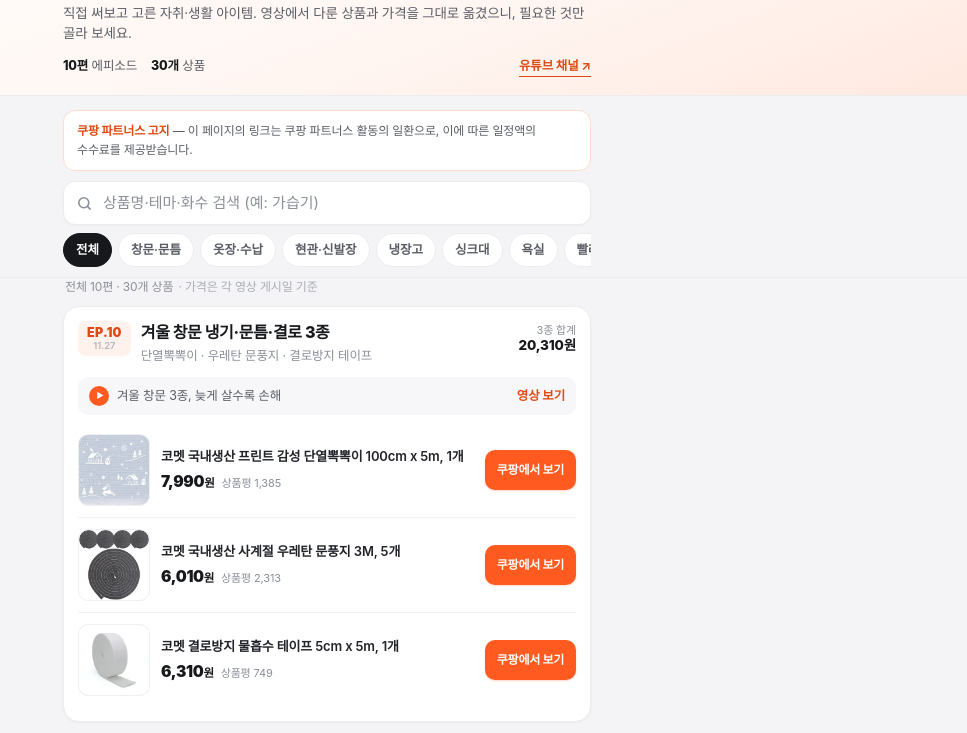
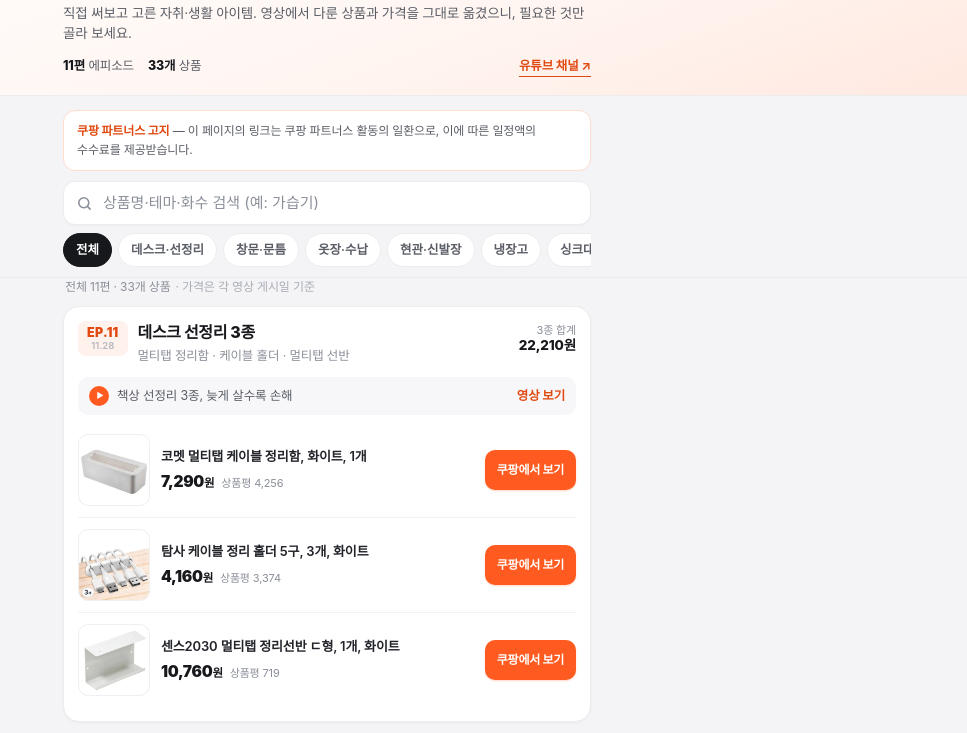
Before and after one commit to peem931029-cell/lifechange-pick, a plain HTML site: page index.html in a window 1280 px wide. Shown: the part 136-869 px from the top of the page, without its empty margins (313-1280 px from the left). Drawn offline with Linux system fonts and the light colour scheme; a web font is replaced by a local one.

Commit message:
EP.11 데스크 선정리 3종 추가 (11편·33개 상품, 테마 칩 데스크·선정리)

```diff
--- a/index.html
+++ b/index.html
@@ -4,10 +4,10 @@
 <meta charset="utf-8">
 <meta name="viewport" content="width=device-width, initial-scale=1, viewport-fit=cover">
 <title>이거사면인생바뀜 · 전편 상품 모음</title>
-<meta name="description" content="이거사면인생바뀜 쇼핑 쇼츠 EP.01~EP.10에 나온 갓성비 아이템 30개를 한 페이지에 모았습니다. 영상별 가격과 쿠팡 링크 바로가기.">
+<meta name="description" content="이거사면인생바뀜 쇼핑 쇼츠 EP.01~EP.11에 나온 갓성비 아이템 33개를 한 페이지에 모았습니다. 영상별 가격과 쿠팡 링크 바로가기.">
 <meta name="theme-color" content="#ffffff">
 <meta property="og:title" content="이거사면인생바뀜 · 전편 상품 모음">
-<meta property="og:description" content="영상에 나온 갓성비 아이템 30개, EP.01~10 한 페이지에.">
+<meta property="og:description" content="영상에 나온 갓성비 아이템 33개, EP.01~11 한 페이지에.">
 <meta property="og:type" content="website">
 <meta property="og:url" content="https://peem931029-cell.github.io/lifechange-pick/">
 <meta property="og:site_name" content="이거사면인생바뀜">
@@ -133,8 +133,8 @@ footer a{color:var(--brand-ink);font-weight:600}
     <p class="brand"><span class="dot">이</span>이거사면인생바뀜</p>
     <h1>영상에 나온 갓성비 아이템,<br>한 페이지에 모았습니다</h1>
     <p class="lead">직접 써보고 고른 자취·생활 아이템. 영상에서 다룬 상품과 가격을 그대로 옮겼으니, 필요한 것만 골라 보세요.</p>    <div class="stats">
-      <span><b>10편</b> 에피소드</span>
-      <span><b>30개</b> 상품</span>
+      <span><b>11편</b> 에피소드</span>
+      <span><b>33개</b> 상품</span>
       <a class="yt" href="https://www.youtube.com/@lifechange_pick" target="_blank" rel="noopener">유튜브 채널 ↗</a>
     </div>
   </div>
@@ -151,14 +151,57 @@ footer a{color:var(--brand-ink);font-weight:600}
       <input id="q" type="search" inputmode="search" autocomplete="off" placeholder="상품명·테마·화수 검색 (예: 가습기)" aria-label="상품 검색">
       <button id="clear" type="button" aria-label="검색어 지우기">✕</button>
     </div>
-    <div class="chips" role="group" aria-label="테마 필터"><button class="chip is-on" type="button" data-tag="전체">전체</button><button class="chip" type="button" data-tag="창문·문틈">창문·문틈</button><button class="chip" type="button" data-tag="옷장·수납">옷장·수납</button><button class="chip" type="button" data-tag="현관·신발장">현관·신발장</button><button class="chip" type="button" data-tag="냉장고">냉장고</button><button class="chip" type="button" data-tag="싱크대">싱크대</button><button class="chip" type="button" data-tag="욕실">욕실</button><button class="chip" type="button" data-tag="빨래">빨래</button><button class="chip" type="button" data-tag="먼지·털">먼지·털</button><button class="chip" type="button" data-tag="온열">온열</button><button class="chip" type="button" data-tag="가습기">가습기</button></div>
+    <div class="chips" role="group" aria-label="테마 필터"><button class="chip is-on" type="button" data-tag="전체">전체</button><button class="chip" type="button" data-tag="데스크·선정리">데스크·선정리</button><button class="chip" type="button" data-tag="창문·문틈">창문·문틈</button><button class="chip" type="button" data-tag="옷장·수납">옷장·수납</button><button class="chip" type="button" data-tag="현관·신발장">현관·신발장</button><button class="chip" type="button" data-tag="냉장고">냉장고</button><button class="chip" type="button" data-tag="싱크대">싱크대</button><button class="chip" type="button" data-tag="욕실">욕실</button><button class="chip" type="button" data-tag="빨래">빨래</button><button class="chip" type="button" data-tag="먼지·털">먼지·털</button><button class="chip" type="button" data-tag="온열">온열</button><button class="chip" type="button" data-tag="가습기">가습기</button></div>
   </div>
 </div>
 
 <main class="wrap">
-  <p class="meta-line"><span id="count">전체 10편 · 30개 상품</span><span class="asof">· 가격은 각 영상 게시일 기준</span></p>
+  <p class="meta-line"><span id="count">전체 11편 · 33개 상품</span><span class="asof">· 가격은 각 영상 게시일 기준</span></p>
   <div id="list">
 
+    <article class="card" data-ep="11" data-tag="데스크·선정리"
+             data-search="EP.11 11 데스크 선정리 3종 멀티탭 정리함 · 케이블 홀더 · 멀티탭 선반 데스크·선정리 책상 선정리 3종, 늦게 살수록 손해 | 2만 2,210원으로 끝내는 멀티탭·전선 정리 #shorts 코멧 멀티탭 케이블 정리함, 화이트, 1개 탐사 케이블 정리 홀더 5구, 3개, 화이트 센스2030 멀티탭 정리선반 ㄷ형, 1개, 화이트">
+      <header class="card-head">
+        <div class="ep-badge">EP.11<time datetime="2026-11-28">11.28</time></div>
+        <div class="head-text">
+          <h2>데스크 선정리 3종</h2>
+          <p class="sub">멀티탭 정리함 · 케이블 홀더 · 멀티탭 선반</p>
+        </div>
+        <span class="total">3종 합계<br><b>22,210원</b></span>
+      </header>
+      <a class="video" href="https://youtube.com/shorts/tSAuIeuY2Yk" target="_blank" rel="noopener">
+        <span class="play" aria-hidden="true">▶</span>
+        <span class="v-title">책상 선정리 3종, 늦게 살수록 손해</span>
+        <span class="v-cta">영상 보기</span>
+      </a>
+      <ul class="products">
+
+        <li class="product">
+          <img class="thumb" src="assets/ep11-1.webp" width="72" height="72" alt="코멧 멀티탭 케이블 정리함, 화이트, 1개" loading="lazy" decoding="async">
+          <div class="p-body">
+            <p class="p-name">코멧 멀티탭 케이블 정리함, 화이트, 1개</p>
+            <p class="p-meta"><b class="price">7,290<span>원</span></b><span class="reviews">상품평 4,256</span></p>
+          </div>
+          <a class="buy" href="https://link.coupang.com/a/i2zYEO3PIy" target="_blank" rel="noopener sponsored" aria-label="코멧 멀티탭 케이블 정리함, 화이트, 1개 쿠팡에서 보기">쿠팡에서 보기</a>
+        </li>
+        <li class="product">
+          <img class="thumb" src="assets/ep11-2.webp" width="72" height="72" alt="탐사 케이블 정리 홀더 5구, 3개, 화이트" loading="lazy" decoding="async">
+          <div class="p-body">
+            <p class="p-name">탐사 케이블 정리 홀더 5구, 3개, 화이트</p>
+            <p class="p-meta"><b class="price">4,160<span>원</span></b><span class="reviews">상품평 3,374</span></p>
+          </div>
+          <a class="buy" href="https://link.coupang.com/a/i2zZLQnGcS" target="_blank" rel="noopener sponsored" aria-label="탐사 케이블 정리 홀더 5구, 3개, 화이트 쿠팡에서 보기">쿠팡에서 보기</a>
+        </li>
+        <li class="product">
+          <img class="thumb" src="assets/ep11-3.webp" width="72" height="72" alt="센스2030 멀티탭 정리선반 ㄷ형, 1개, 화이트" loading="lazy" decoding="async">
+          <div class="p-body">
+            <p class="p-name">센스2030 멀티탭 정리선반 ㄷ형, 1개, 화이트</p>
+            <p class="p-meta"><b class="price">10,760<span>원</span></b><span class="reviews">상품평 719</span></p>
+          </div>
+          <a class="buy" href="https://link.coupang.com/a/i2z7qWoACa" target="_blank" rel="noopener sponsored" aria-label="센스2030 멀티탭 정리선반 ㄷ형, 1개, 화이트 쿠팡에서 보기">쿠팡에서 보기</a>
+        </li>
+      </ul>
+    </article>
     <article class="card" data-ep="10" data-tag="창문·문틈"
              data-search="EP.10 10 겨울 창문 냉기·문틈·결로 3종 단열뽁뽁이 · 우레탄 문풍지 · 결로방지 테이프 창문·문틈 겨울 창문 3종, 늦게 살수록 손해 | 2만 원으로 끝내는 창문 냉기·문틈·결로 #shorts 코멧 국내생산 프린트 감성 단열뽁뽁이 100cm x 5m, 1개 코멧 국내생산 사계절 우레탄 문풍지 3M, 5개 코멧 결로방지 물흡수 테이프 5cm x 5m, 1개">
       <header class="card-head">
@@ -595,7 +638,7 @@ footer a{color:var(--brand-ink);font-weight:600}
 
 <footer class="wrap">
   <p class="fbrand">이거사면인생바뀜</p>
-  <p>이 페이지는 채널 영상 EP.01~EP.10에 소개한 상품을 다시 찾아보기 쉽게 모은 안내 페이지입니다. 상품 정보·가격·재고는 쿠팡 판매 페이지 기준이며, 시점에 따라 달라질 수 있습니다.</p>
+  <p>이 페이지는 채널 영상 EP.01~EP.11에 소개한 상품을 다시 찾아보기 쉽게 모은 안내 페이지입니다. 상품 정보·가격·재고는 쿠팡 판매 페이지 기준이며, 시점에 따라 달라질 수 있습니다.</p>
   <p>이 페이지의 링크는 쿠팡 파트너스 활동의 일환으로, 이에 따른 일정액의 수수료를 제공받습니다.</p>
   <p><a href="https://www.youtube.com/@lifechange_pick" target="_blank" rel="noopener">유튜브 @lifechange_pick</a> · <a href="https://www.threads.com/@piem92" target="_blank" rel="noopener">스레드 @piem92</a></p>
 </footer>
```
Also changed, not shown: assets/ep11-1.webp (added), assets/ep11-2.webp (added), assets/ep11-3.webp (added).
